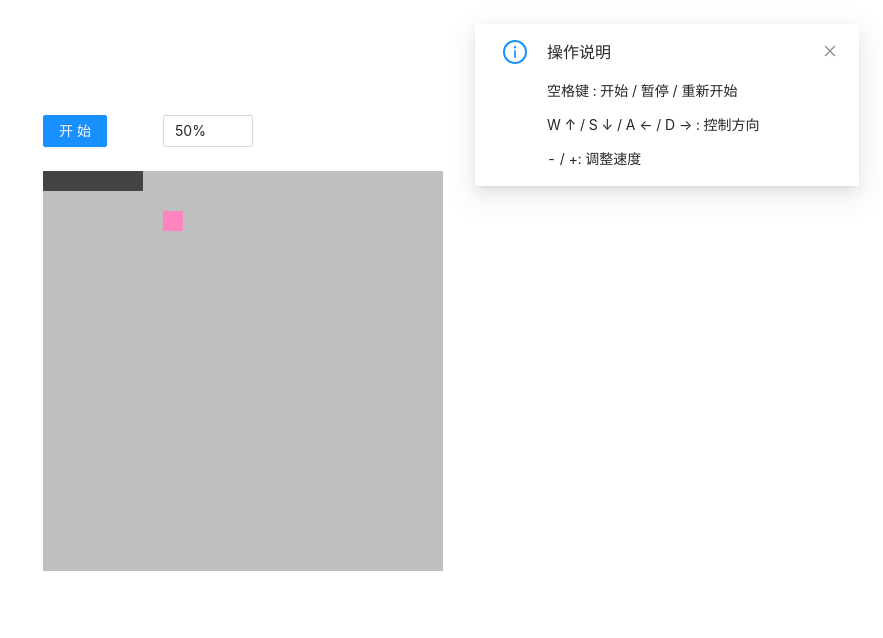
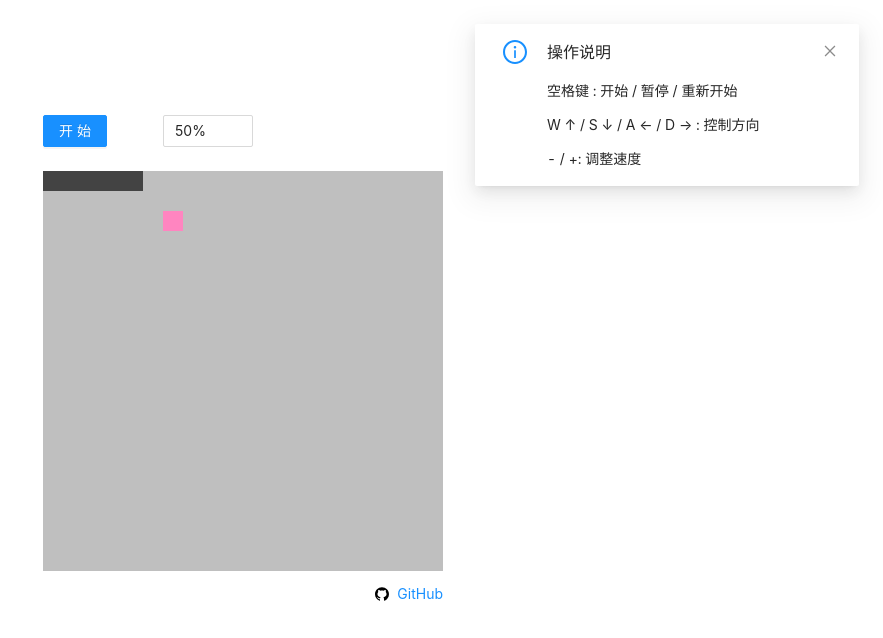
Before and after one commit to 0Ncoder0/capital-lb.top, a React (Create React App) app: page / in a window 1280 px wide. Shown: the top 638 px of the page, without its empty margins (397-1280 px from the left). Built offline with nearby package versions, Linux system fonts and the light colour scheme.

Commit message:
feat: 添加源码地址链接

```diff
--- a/package.json
+++ b/package.json
@@ -3,6 +3,7 @@
   "version": "0.1.0",
   "private": true,
   "dependencies": {
+    "@ant-design/icons": "^4.6.2",
     "@testing-library/jest-dom": "^5.11.4",
     "@testing-library/react": "^11.1.0",
     "@testing-library/user-event": "^12.1.10",
--- /dev/null
+++ b/src/SnakeGameView/components/source-code-link.tsx
@@ -0,0 +1,19 @@
+import React from "react";
+import { GithubOutlined } from "@ant-design/icons";
+/** 源码链接 */
+export class SourceCodeLink extends React.Component {
+  render() {
+    const link = "https://github.com/0Ncoder0/capital-lb.top/tree/game-snake-ui/src/SnakeGameView";
+    return (
+      <div style={{ display: "flex", alignItems: "center" }}>
+        <GithubOutlined style={{ color: "black" }} />
+        <div style={{ width: "8px" }}></div>
+        <a href={link} target="__blank">
+          GitHub
+        </a>
+      </div>
+    );
+  }
+}
+
+export default SourceCodeLink;
--- a/src/SnakeGameView/index.tsx
+++ b/src/SnakeGameView/index.tsx
@@ -9,6 +9,7 @@ import EventListener from "./event-listener/index";
 import GameBoard from "./components/game-board";
 import StatusController from "./components/status-controller";
 import SpeedController from "./components/speed-controller";
+import SourceCodeLink from "./components/source-code-link";
 
 /** 贪吃蛇 */
 export default class SnakeGameView extends React.Component {
@@ -47,13 +48,15 @@ export default class SnakeGameView extends React.Component {
     });
   };
 
-  private actionRowStyle = (): CSSProperties => ({
+  private rowStyle = (): CSSProperties => ({
     display: "flex",
     width: "400px",
-    marginLeft: "auto",
-    marginRight: "auto"
+    alignItems: "center"
   });
   private containerStyle = (): CSSProperties => ({
+    display: "flex",
+    flexDirection: "column",
+    alignItems: "center",
     paddingTop: (window.innerHeight - (400 + 32 + 24)) / 3 + "px"
   });
 
@@ -65,7 +68,7 @@ export default class SnakeGameView extends React.Component {
     const speed = getSpeed();
     return (
       <div style={this.containerStyle()}>
-        <div style={this.actionRowStyle()}>
+        <div style={this.rowStyle()}>
           <div style={{ width: "120px" }}>
             <StatusController status={status} pause={pause} start={start} restart={restart} />
           </div>
@@ -79,6 +82,11 @@ export default class SnakeGameView extends React.Component {
         <div>
           <GameBoard gameMap={gameMap} />
         </div>
+        <div style={{ height: "12px" }}></div>
+        <div style={this.rowStyle()}>
+          <div style={{ marginRight: "auto" }}></div>
+          <SourceCodeLink />
+        </div>
       </div>
     );
   }
```
